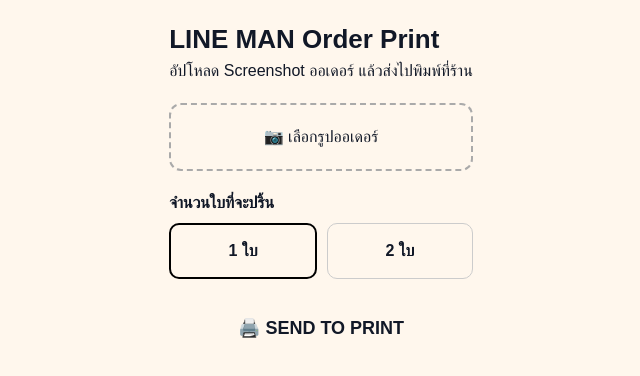
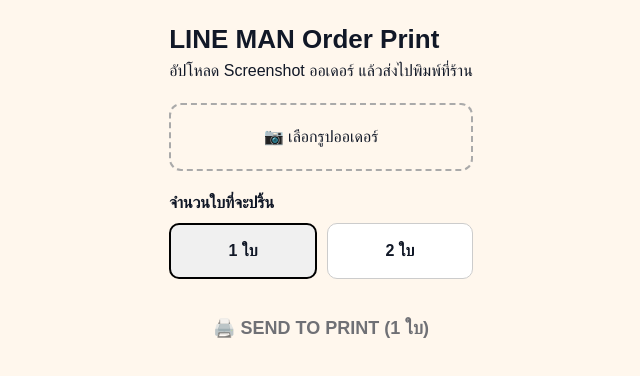
Before and after one commit to karneng888/lhongma-pos, a Next.js app: page /lineman-print in a window 1280 px wide. Shown: the top 376 px of the page, without its empty margins (319-959 px from the left). Built offline with nearby package versions, Linux system fonts and the light colour scheme; no server answers.

Commit message:
Linemin picture print fix

```diff
--- a/app/lineman-print/page.tsx
+++ b/app/lineman-print/page.tsx
@@ -5,7 +5,6 @@
 
 const supabaseUrl = process.env.NEXT_PUBLIC_SUPABASE_URL!;
 const supabaseAnonKey = process.env.NEXT_PUBLIC_SUPABASE_ANON_KEY!;
-
 
 const supabase = createClient(supabaseUrl, supabaseAnonKey);
 
@@ -39,8 +38,9 @@
       const ext = file.name.split(".").pop() || "jpg";
       const fileName = `lineman-${Date.now()}.${ext}`;
 
-      // 1. Upload screenshot
-      const { error: uploadError } = await supabase.storage
+      // 1) Upload screenshot เข้า Supabase Storage
+      const { data: uploadData, error: uploadError } =
+        await supabase.storage
           .from("lineman-orders")
           .upload(fileName, file, {
             cacheControl: "3600",
@@ -51,18 +51,12 @@
         throw uploadError;
       }
 
-      // 2. Get public URL
-      const { data: publicUrlData } = supabase.storage
-        .from("lineman-orders")
-        .getPublicUrl(fileName);
-
-      const imageUrl = publicUrlData.publicUrl;
-
-      // 3. Create print job
+      // 2) สร้าง Print Job
+      // เก็บ path ของไฟล์ตรง ๆ ไม่ใช้ Public URL
       const { error: insertError } = await supabase
         .from("print_jobs")
         .insert({
-  image_url: imageUrl,
+          image_url: uploadData.path,
           printer_name: "kitchen",
           status: "pending",
           copies: copies,
@@ -72,12 +66,16 @@
         throw insertError;
       }
 
-      setMessage("✅ ส่งไปที่ร้านแล้ว");
+      setMessage(`✅ ส่งไปที่ร้านแล้ว (${copies} ใบ)`);
+
       setFile(null);
       setPreview("");
     } catch (error: any) {
       console.error(error);
-      setMessage(`❌ ${error.message || "เกิดข้อผิดพลาด"}`);
+
+      setMessage(
+        `❌ ${error?.message || "เกิดข้อผิดพลาด"}`
+      );
     } finally {
       setLoading(false);
     }
@@ -92,14 +90,24 @@
         fontFamily: "sans-serif",
       }}
     >
-      <h1 style={{ fontSize: 26, fontWeight: 700 }}>
+      <h1
+        style={{
+          fontSize: 26,
+          fontWeight: 700,
+        }}
+      >
         LINE MAN Order Print
       </h1>
 
-      <p style={{ marginBottom: 20 }}>
+      <p
+        style={{
+          marginBottom: 20,
+        }}
+      >
         อัปโหลด Screenshot ออเดอร์ แล้วส่งไปพิมพ์ที่ร้าน
       </p>
 
+      {/* เลือกรูป */}
       <label
         style={{
           display: "block",
@@ -116,12 +124,19 @@
           type="file"
           accept="image/*"
           onChange={handleFileChange}
-          style={{ display: "none" }}
+          style={{
+            display: "none",
+          }}
         />
       </label>
 
+      {/* Preview */}
       {preview && (
-        <div style={{ marginTop: 20 }}>
+        <div
+          style={{
+            marginTop: 20,
+          }}
+        >
           <img
             src={preview}
             alt="preview"
@@ -133,8 +148,19 @@
           />
         </div>
       )}
-<div style={{ marginTop: 20 }}>
-  <div style={{ fontWeight: 700, marginBottom: 8 }}>
+
+      {/* จำนวนใบ */}
+      <div
+        style={{
+          marginTop: 20,
+        }}
+      >
+        <div
+          style={{
+            fontWeight: 700,
+            marginBottom: 8,
+          }}
+        >
           จำนวนใบที่จะปริ้น
         </div>
 
@@ -151,7 +177,14 @@
               flex: 1,
               padding: 14,
               borderRadius: 10,
-        border: copies === 1 ? "2px solid #000" : "1px solid #ccc",
+              border:
+                copies === 1
+                  ? "2px solid #000"
+                  : "1px solid #ccc",
+              background:
+                copies === 1
+                  ? "#f0f0f0"
+                  : "#fff",
               fontWeight: 700,
               cursor: "pointer",
             }}
@@ -166,7 +199,14 @@
               flex: 1,
               padding: 14,
               borderRadius: 10,
-        border: copies === 2 ? "2px solid #000" : "1px solid #ccc",
+              border:
+                copies === 2
+                  ? "2px solid #000"
+                  : "1px solid #ccc",
+              background:
+                copies === 2
+                  ? "#f0f0f0"
+                  : "#fff",
               fontWeight: 700,
               cursor: "pointer",
             }}
@@ -175,6 +215,8 @@
           </button>
         </div>
       </div>
+
+      {/* Send */}
       <button
         onClick={handlePrint}
         disabled={loading || !file}
@@ -186,12 +228,22 @@
           fontWeight: 700,
           border: "none",
           borderRadius: 12,
-          cursor: loading ? "wait" : "pointer",
+          cursor:
+            loading || !file
+              ? "not-allowed"
+              : "pointer",
+          opacity:
+            loading || !file
+              ? 0.6
+              : 1,
         }}
       >
-        {loading ? "กำลังส่ง..." : "🖨️ SEND TO PRINT"}
+        {loading
+          ? "กำลังส่ง..."
+          : `🖨️ SEND TO PRINT (${copies} ใบ)`}
       </button>
 
+      {/* Message */}
       {message && (
         <div
           style={{
--- a/print-server/print-kitchen.js
+++ b/print-server/print-kitchen.js
@@ -364,25 +364,19 @@
   );
 
   // ดึงชื่อไฟล์จาก image_url
-const marker = "/lineman-orders/";
-const markerIndex = imageUrl.indexOf(marker);
-
-if (markerIndex === -1) {
-  throw new Error("หา path ของรูป LINE MAN ไม่เจอ");
-}
-
-const filePath = decodeURIComponent(
-  imageUrl.substring(markerIndex + marker.length)
-);
+const filePath = imageUrl;
 
 console.log("กำลังโหลดรูป:", filePath);
 
-const { data: imageData, error: imageError } = await supabase.storage
-  .from("lineman-orders")
-  .download(filePath);
+const { data: imageData, error: imageError } =
+  await supabase.storage
+    .from("lineman-orders")
+    .download(filePath);
 
 if (imageError) {
-  throw new Error(`โหลดรูป LINE MAN ไม่สำเร็จ: ${imageError.message}`);
+  throw new Error(
+    `โหลดรูป LINE MAN ไม่สำเร็จ: ${imageError.message}`
+  );
 }
 
 const arrayBuffer = await imageData.arrayBuffer();
```
Lines whose indentation alone changed are shown as unchanged.
